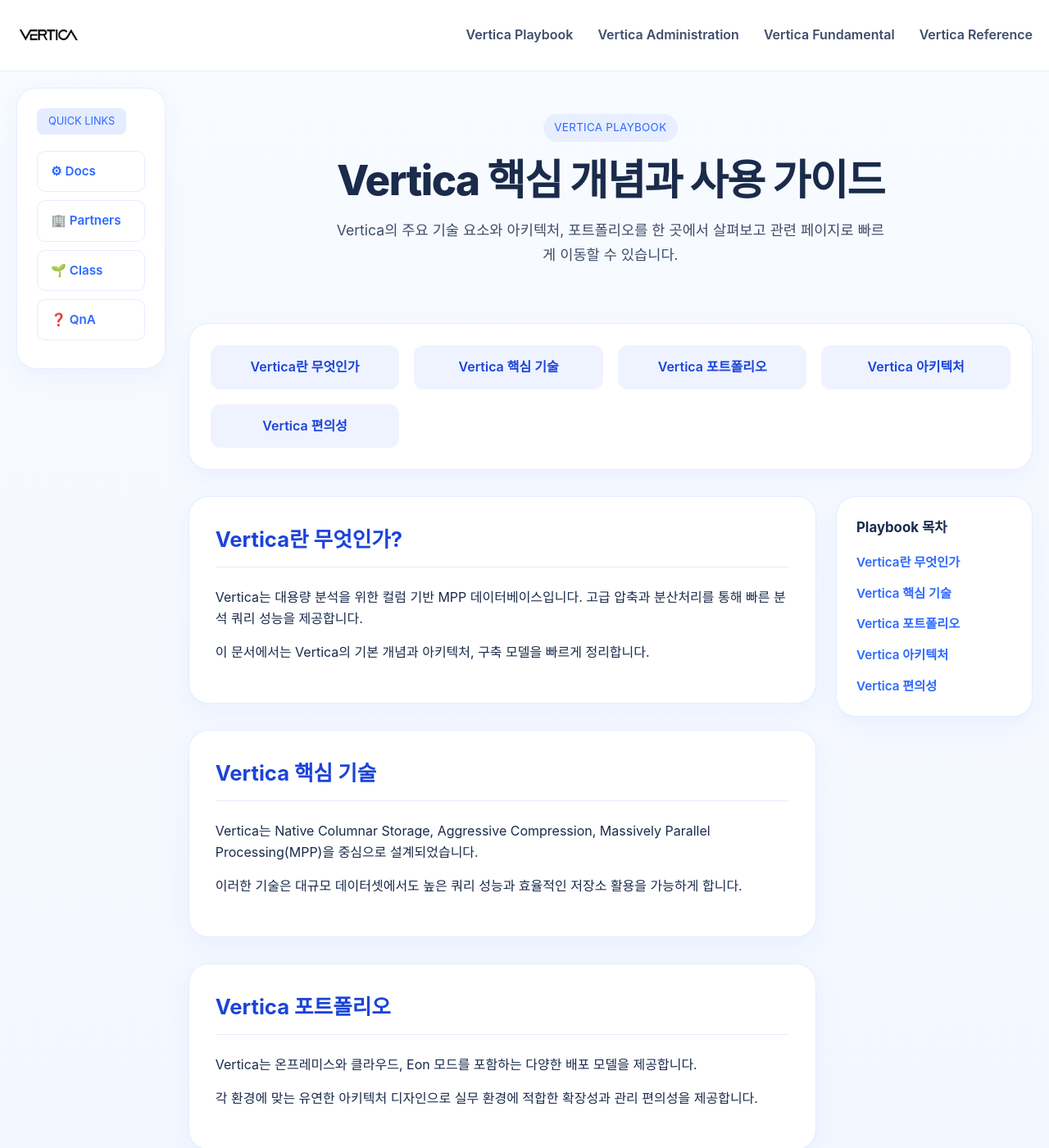
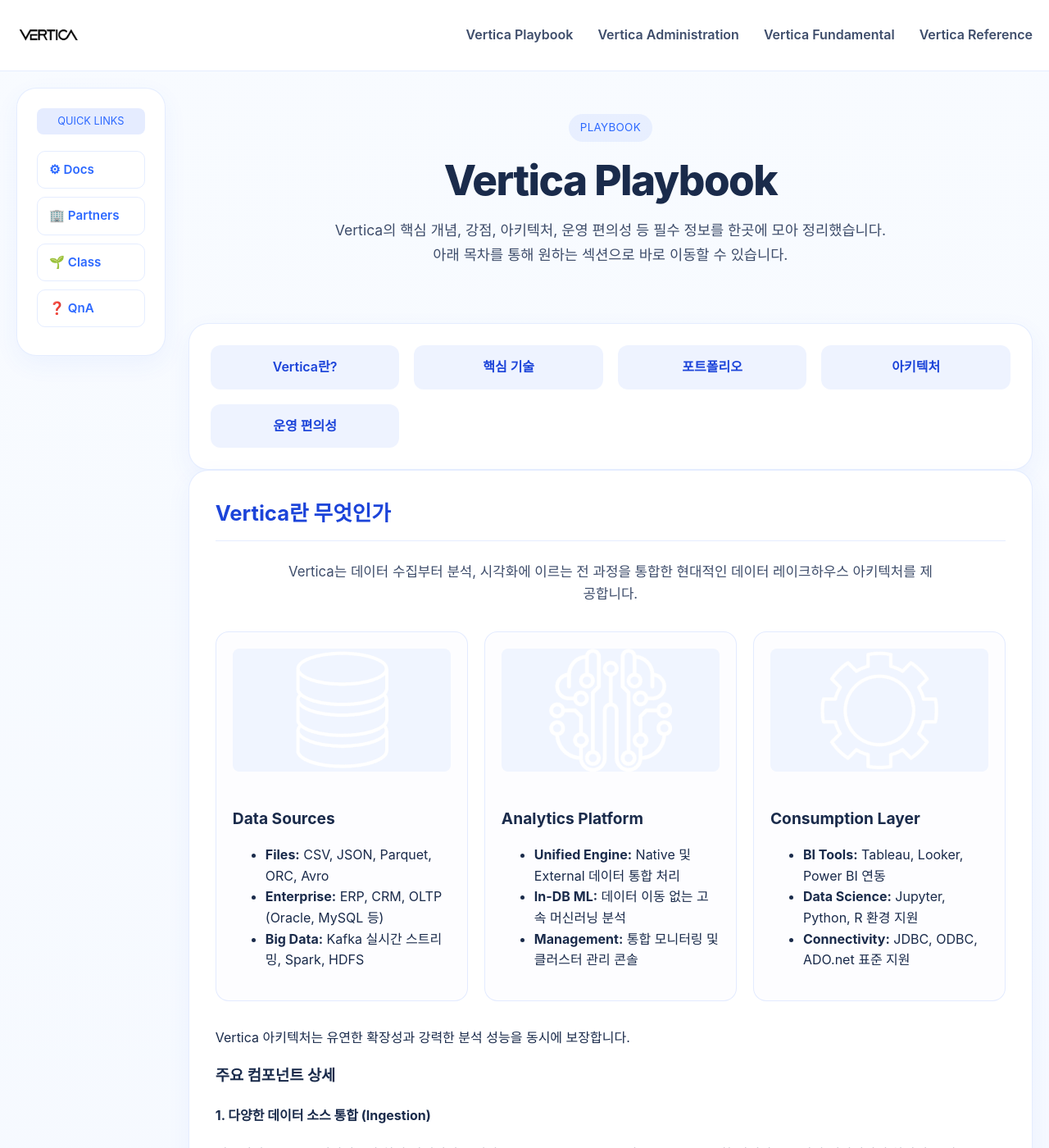
Before and after one commit to JIN0326/vertica_blog, a Jekyll site: the page built from 01playbook.md, in a window 1280 px wide and 1400 px high. Shown: the whole window at 82% size. Built offline with Jekyll 4.4.1, drawn with Linux system fonts in a browser that asks for light colours; some of the changed text lies outside the part shown.

Commit message:
Update blog content and styling

```diff
--- a/01_1whatisvertica.md
+++ /dev/null
@@ -1,66 +0,0 @@
----
-title: Vertica Architecture & Ecosystem
-layout: default
----
-
-# Vertica란 무엇인가
-<div class="slide-banner">
-  <div class="slide-banner__intro">
-    <p>Vertica는 데이터 수집부터 분석, 시각화에 이르는 전 과정을 통합한 현대적인 데이터 레이크하우스 아키텍처를 제공합니다.</p>
-  </div>
-
-  <div class="slide-panels">
-    <article class="slide-panel">
-    <img src="{{ '/assets/images/WhatisVertica_1.png' | relative_url }}" alt="What is Vertica slide 1" />
-      <h3>Data Sources</h3>
-      <ul>
-        <li><b>Files:</b> CSV, JSON, Parquet, ORC, Avro</li>
-        <li><b>Enterprise:</b> ERP, CRM, OLTP (Oracle, MySQL 등)</li>
-        <li><b>Big Data:</b> Kafka 실시간 스트리밍, Spark, HDFS</li>
-      </ul>
-    </article>
-
-    <article class="slide-panel">
-    <img src="{{ '/assets/images/WhatisVertica_2.png' | relative_url }}" alt="What is Vertica slide 2" />
-      <h3>Analytics Platform</h3>
-      <ul>
-        <li><b>Unified Engine:</b> Native 및 External 데이터 통합 처리</li>
-        <li><b>In-DB ML:</b> 데이터 이동 없는 고속 머신러닝 분석</li>
-        <li><b>Management:</b> 통합 모니터링 및 클러스터 관리 콘솔</li>
-      </ul>
-    </article>
-
-    <article class="slide-panel">
-    <img src="{{ '/assets/images/WhatisVertica_3.png' | relative_url }}" alt="What is Vertica slide 3" />
-      <h3>Consumption Layer</h3>
-      <ul>
-        <li><b>BI Tools:</b> Tableau, Looker, Power BI 연동</li>
-        <li><b>Data Science:</b> Jupyter, Python, R 환경 지원</li>
-        <li><b>Connectivity:</b> JDBC, ODBC, ADO.net 표준 지원</li>
-      </ul>
-    </article>
-  </div>
-</div>
-
-Vertica 아키텍처는 유연한 확장성과 강력한 분석 성능을 동시에 보장합니다.
-
-## 주요 컴포넌트 상세
-
-### 1. 다양한 데이터 소스 통합 (Ingestion)
-전통적인 RDBMS 데이터부터 최신 빅데이터 포맷인 Parquet, ORC는 물론이고, Kafka를 통한 실시간 스트리밍 데이터까지 하나의 플랫폼으로 수집하고 분석할 수 있습니다.
-
-### 2. 하이브리드 스토리지 엔진 (Core)
-- **Native Storage:** 최적의 압축률과 성능을 보장하는 자체 컬럼형 저장소
-- **External Data:** S3, HDFS 등 외부에 있는 데이터를 복제 없이 즉시 쿼리
-- **Management Console:** 직관적인 GUI를 통한 클러스터 성능 최적화
-
-### 3. 사용자 중심의 데이터 활용 (Output)
-- 현업 사용자들을 위한 **BI 도구(Tableau, Power BI 등)**와의 완벽한 호환성
-- 데이터 과학자를 위한 **Python/R 및 In-DB ML** 라이브러리 제공
-- 개발자를 위한 다양한 표준 인터페이스 및 커넥터 지원
-
-## 아키텍처의 강점
-
-- **환경의 제약 없음:** 온프레미스, 퍼블릭 클라우드, 쿠버네티스 어디서든 동일한 아키텍처 유지
-- **데이터 격리(Isolation):** 워크로드 분리를 통해 분석과 적재 업무 간의 간섭 최소화
-- **무한 확장성:** 데이터 양이 늘어나도 노드 추가만으로 선형적인 성능 향상 증명
--- a/01_2technology.md
+++ /dev/null
@@ -1,44 +0,0 @@
----
-title: Vertica 핵심 기술
-layout: default
----
-
-# Vertica 핵심 기술
-<figure class="image-gallery">
-  <img src="{{ '/assets/images/Vertica5tech_1.png' | relative_url }}" alt="Vertica 5 tech slide 1" />
-  <img src="{{ '/assets/images/Vertica5tech_2.png' | relative_url }}" alt="Vertica 5 tech slide 2" />
-  <img src="{{ '/assets/images/Vertica5tech_3.png' | relative_url }}" alt="Vertica 5 tech slide 3" />
-  <img src="{{ '/assets/images/Vertica5tech_4.png' | relative_url }}" alt="Vertica 5 tech slide 4" />
-  <img src="{{ '/assets/images/Vertica5tech_5.png' | relative_url }}" alt="Vertica 5 tech slide 5" />
-  <figcaption>Vertica의 5대 기술 요소를 시각적으로 확인할 수 있는 슬라이드 이미지들입니다.</figcaption>
-</figure>
-
-Vertica는 다음 5가지 기술 요소를 중심으로 고성능 분석을 지원합니다.
-
-## 1. Native Columnar Storage
-
-- 필요한 컬럼만 읽어오는 설계로 I/O를 크게 감소
-- 컬럼 단위 저장과 처리를 위한 최적화
-- 쿼리 성능과 저장 효율을 동시에 확보
-
-## 2. Compression / Encoding
-
-- 컬럼 단위 저장으로 높은 압축률 달성
-- 12가지 인코딩 및 압축 알고리즘 지원
-- 75% 이상의 스토리지 절감 효과
-
-## 3. MPP Scale-out
-
-- 순수 MPP 구조로 노드 간 종속성 제거
-- Exabyte 수준 확장성 제공
-- 노드 장애 시에도 분산 쿼리 수행이 가능
-
-## 4. Distributed Query
-
-- 여러 노드에 분산된 데이터를 효율적으로 처리
-- 최적화된 쿼리 계획으로 대형 분석 워크로드 지원
-
-## 5. Projections
-
-- 쿼리 성능을 가속화하는 물리계층 인덱스 개념
-- 필요한 컬럼/행만 빠르게 조회 가능
--- a/01_3portfolio.md
+++ /dev/null
@@ -1,28 +0,0 @@
----
-title: Vertica 포트폴리오
-layout: default
----
-
-# Vertica 포트폴리오
-Vertica 제품군은 다양한 환경과 요구에 맞춰 구성됩니다.
-
-## Vertica Enterprise On-Premise
-
-- 컬럼 처리 및 고급 압축 기법 지원
-- 최대 성능과 확장성 제공
-- Machine Learning, Pattern Matching, Flex Tables 등 고급 기능 포함
-- 경쟁 기술: Oracle Exadata, Teradata, Greenplum
-
-## Vertica Enterprise in the Clouds
-
-- AWS, Azure, Google, VMware 지원
-- 클라우드 기반으로 빠른 전개 가능
-- 유연한 클라우드 사용 옵션 제공
-- 경쟁 기술: Redshift, MEMSQL, Snowflake
-
-## Vertica Eon in the Clouds & On-Premise
-
-- 컴퓨팅 노드와 스토리지 분리 구조
-- Object Storage 기반 무한 확장성
-- Workload에 따른 유연한 증설 및 Multi-Cluster 구성
-- 경쟁 기술: 없음
--- a/01_4architecture.md
+++ /dev/null
@@ -1,37 +0,0 @@
----
-title: Vertica 아키텍처 장점
-layout: default
----
-
-# Vertica 아키텍처
-Vertica는 단순하고 효율적인 아키텍처로 대규모 데이터 분석을 지원합니다.
-
-## Pure-MPP 구조
-
-- 별도의 마스터 노드 없이 모든 노드가 동일한 역할 수행
-- 비용 효율적인 구성 및 빠른 클러스터 구축
-- 단순하고 빠른 확장과 운영
-
-## Native Columnar
-
-- 필요한 컬럼만 읽어 I/O 최소화
-- 컬럼 기반 저장과 쿼리 옵티마이저 최적화
-- 적은 하드웨어로 더 높은 성능 제공
-
-## 압축 및 인코딩
-
-- 컬럼 단위 저장으로 높은 압축률
-- 데이터 타입별 최적화된 인코딩
-- 스토리지 사용량과 I/O 비용 절감
-
-## 데이터 이중화와 무중단 서비스
-
-- RAID와 유사한 데이터 이중화로 장애 복원력 강화
-- 노드 추가/제거 시에도 서비스 무중단
-- 장애 발생 시 자동 데이터 동기화 지원
-
-## Scale-out
-
-- 노드 증설로 성능 확장
-- 온라인 데이터 재분배로 다운타임 최소화
-- 라이선스 재사용 가능
--- a/01playbook.md
+++ b/01playbook.md
@@ -4,63 +4,196 @@
 ---
 
 <div class="page-hero">
-  <span class="chip">Vertica Playbook</span>
-  <h1>Vertica 핵심 개념과 사용 가이드</h1>
-  <p>Vertica의 주요 기술 요소와 아키텍처, 포트폴리오를 한 곳에서 살펴보고 관련 페이지로 빠르게 이동할 수 있습니다.</p>
+  <span class="chip">Playbook</span>
+  <h1>Vertica Playbook</h1>
+  <p>Vertica의 핵심 개념, 강점, 아키텍처, 운영 편의성 등 필수 정보를 한곳에 모아 정리했습니다. 아래 목차를 통해 원하는 섹션으로 바로 이동할 수 있습니다.</p>
 </div>
 
-<section class="button-grid-section">
+<div class="button-grid-section">
   <div class="button-grid">
-    <a class="button secondary" href="{{ '/01_1whatisvertica' | relative_url }}">Vertica란 무엇인가</a>
-    <a class="button secondary" href="{{ '/01_2technology' | relative_url }}">Vertica 핵심 기술</a>
-    <a class="button secondary" href="{{ '/01_3portfolio' | relative_url }}">Vertica 포트폴리오</a>
-    <a class="button secondary" href="{{ '/01_4architecture' | relative_url }}">Vertica 아키텍처</a>
-    <a class="button secondary" href="{{ '/01_5operation' | relative_url }}">Vertica 편의성</a>
+    <a href="#what-is-vertica" class="button secondary">Vertica란?</a>
+    <a href="#technology" class="button secondary">핵심 기술</a>
+    <a href="#portfolio" class="button secondary">포트폴리오</a>
+    <a href="#architecture" class="button secondary">아키텍처</a>
+    <a href="#operation" class="button secondary">운영 편의성</a>
   </div>
-</section>
+</div>
 
-<div class="page-layout">
-  <div>
-    <article id="what-is-vertica" class="content-section">
-      <h2>Vertica란 무엇인가?</h2>
-      <p>Vertica는 대용량 분석을 위한 컬럼 기반 MPP 데이터베이스입니다. 고급 압축과 분산처리를 통해 빠른 분석 쿼리 성능을 제공합니다.</p>
-      <p>이 문서에서는 Vertica의 기본 개념과 아키텍처, 구축 모델을 빠르게 정리합니다.</p>
+<div class="content-section" markdown="1">
+
+<div id="what-is-vertica" style="scroll-margin-top: 100px;"></div>
+
+## Vertica란 무엇인가
+<div class="slide-banner">
+  <div class="slide-banner__intro">
+    <p>Vertica는 데이터 수집부터 분석, 시각화에 이르는 전 과정을 통합한 현대적인 데이터 레이크하우스 아키텍처를 제공합니다.</p>
+  </div>
+
+  <div class="slide-panels">
+    <article class="slide-panel">
+    <img src="{{ '/assets/images/WhatisVertica_1.png' | relative_url }}" alt="What is Vertica slide 1" />
+      <h3>Data Sources</h3>
+      <ul>
+        <li><b>Files:</b> CSV, JSON, Parquet, ORC, Avro</li>
+        <li><b>Enterprise:</b> ERP, CRM, OLTP (Oracle, MySQL 등)</li>
+        <li><b>Big Data:</b> Kafka 실시간 스트리밍, Spark, HDFS</li>
+      </ul>
     </article>
 
-    <article id="technology" class="content-section">
-      <h2>Vertica 핵심 기술</h2>
-      <p>Vertica는 Native Columnar Storage, Aggressive Compression, Massively Parallel Processing(MPP)을 중심으로 설계되었습니다.</p>
-      <p>이러한 기술은 대규모 데이터셋에서도 높은 쿼리 성능과 효율적인 저장소 활용을 가능하게 합니다.</p>
+    <article class="slide-panel">
+    <img src="{{ '/assets/images/WhatisVertica_2.png' | relative_url }}" alt="What is Vertica slide 2" />
+      <h3>Analytics Platform</h3>
+      <ul>
+        <li><b>Unified Engine:</b> Native 및 External 데이터 통합 처리</li>
+        <li><b>In-DB ML:</b> 데이터 이동 없는 고속 머신러닝 분석</li>
+        <li><b>Management:</b> 통합 모니터링 및 클러스터 관리 콘솔</li>
+      </ul>
     </article>
 
-    <article id="portfolio" class="content-section">
-      <h2>Vertica 포트폴리오</h2>
-      <p>Vertica는 온프레미스와 클라우드, Eon 모드를 포함하는 다양한 배포 모델을 제공합니다.</p>
-      <p>각 환경에 맞는 유연한 아키텍처 디자인으로 실무 환경에 적합한 확장성과 관리 편의성을 제공합니다.</p>
-    </article>
-
-    <article id="architecture" class="content-section">
-      <h2>Vertica 아키텍처</h2>
-      <p>Vertica는 Enterprise 모드와 Eon 모드로 나뉘며, 각각 계산과 저장소의 결합 또는 분리를 통해 성능과 확장성을 다르게 설계합니다.</p>
-      <p>클러스터 노드 구성과 Storage 구조, 네트워크 요구 사항을 함께 이해하는 것이 중요합니다.</p>
-    </article>
-
-    <article id="operation" class="content-section">
-      <h2>Vertica 편의성</h2>
-      <p> 운영 안정성과 개발 편의성을 모두 고려한 플랫폼의 특징을 알아봅니다. </p>
+    <article class="slide-panel">
+    <img src="{{ '/assets/images/WhatisVertica_3.png' | relative_url }}" alt="What is Vertica slide 3" />
+      <h3>Consumption Layer</h3>
+      <ul>
+        <li><b>BI Tools:</b> Tableau, Looker, Power BI 연동</li>
+        <li><b>Data Science:</b> Jupyter, Python, R 환경 지원</li>
+        <li><b>Connectivity:</b> JDBC, ODBC, ADO.net 표준 지원</li>
+      </ul>
     </article>
   </div>
+</div>
 
-  <aside class="page-sidebar">
-    <div class="sidebar-panel">
-      <h3>Playbook 목차</h3>
-      <ul>
-        <li><a href="#what-is-vertica">Vertica란 무엇인가</a></li>
-        <li><a href="#technology">Vertica 핵심 기술</a></li>
-        <li><a href="#portfolio">Vertica 포트폴리오</a></li>
-        <li><a href="#architecture">Vertica 아키텍처</a></li>
-        <li><a href="#operation">Vertica 편의성</a></li>
-      </ul>
-    </div>
-  </aside>
+Vertica 아키텍처는 유연한 확장성과 강력한 분석 성능을 동시에 보장합니다.
+
+### 주요 컴포넌트 상세
+
+#### 1. 다양한 데이터 소스 통합 (Ingestion)
+전통적인 RDBMS 데이터부터 최신 빅데이터 포맷인 Parquet, ORC는 물론이고, Kafka를 통한 실시간 스트리밍 데이터까지 하나의 플랫폼으로 수집하고 분석할 수 있습니다.
+
+#### 2. 하이브리드 스토리지 엔진 (Core)
+- **Native Storage:** 최적의 압축률과 성능을 보장하는 자체 컬럼형 저장소
+- **External Data:** S3, HDFS 등 외부에 있는 데이터를 복제 없이 즉시 쿼리
+- **Management Console:** 직관적인 GUI를 통한 클러스터 성능 최적화
+
+#### 3. 사용자 중심의 데이터 활용 (Output)
+- 현업 사용자들을 위한 **BI 도구(Tableau, Power BI 등)**와의 완벽한 호환성
+- 데이터 과학자를 위한 **Python/R 및 In-DB ML** 라이브러리 제공
+- 개발자를 위한 다양한 표준 인터페이스 및 커넥터 지원
+
+### 아키텍처의 강점
+
+- **환경의 제약 없음:** 온프레미스, 퍼블릭 클라우드, 쿠버네티스 어디서든 동일한 아키텍처 유지
+- **데이터 격리(Isolation):** 워크로드 분리를 통해 분석과 적재 업무 간의 간섭 최소화
+- **무한 확장성:** 데이터 양이 늘어나도 노드 추가만으로 선형적인 성능 향상 증명
+
+<hr style="margin: 3rem 0;">
+<div id="technology" style="scroll-margin-top: 100px;"></div>
+
+## Vertica 핵심 기술
+<figure class="image-gallery" style="margin-top: 1.5rem;">
+  <img src="{{ '/assets/images/Vertica5tech_1.png' | relative_url }}" alt="Vertica 5 tech slide 1" />
+  <img src="{{ '/assets/images/Vertica5tech_2.png' | relative_url }}" alt="Vertica 5 tech slide 2" />
+  <img src="{{ '/assets/images/Vertica5tech_3.png' | relative_url }}" alt="Vertica 5 tech slide 3" />
+  <img src="{{ '/assets/images/Vertica5tech_4.png' | relative_url }}" alt="Vertica 5 tech slide 4" />
+  <img src="{{ '/assets/images/Vertica5tech_5.png' | relative_url }}" alt="Vertica 5 tech slide 5" />
+  <figcaption>Vertica의 5대 기술 요소를 시각적으로 확인할 수 있는 슬라이드 이미지들입니다.</figcaption>
+</figure>
+
+Vertica는 다음 5가지 기술 요소를 중심으로 고성능 분석을 지원합니다.
+
+### 1. Native Columnar Storage
+- 필요한 컬럼만 읽어오는 설계로 I/O를 크게 감소
+- 컬럼 단위 저장과 처리를 위한 최적화
+- 쿼리 성능과 저장 효율을 동시에 확보
+
+### 2. Compression / Encoding
+- 컬럼 단위 저장으로 높은 압축률 달성
+- 12가지 인코딩 및 압축 알고리즘 지원
+- 75% 이상의 스토리지 절감 효과
+
+### 3. MPP Scale-out
+- 순수 MPP 구조로 노드 간 종속성 제거
+- Exabyte 수준 확장성 제공
+- 노드 장애 시에도 분산 쿼리 수행이 가능
+
+### 4. Distributed Query
+- 여러 노드에 분산된 데이터를 효율적으로 처리
+- 최적화된 쿼리 계획으로 대형 분석 워크로드 지원
+
+### 5. Projections
+- 쿼리 성능을 가속화하는 물리계층 인덱스 개념
+- 필요한 컬럼/행만 빠르게 조회 가능
+
+<hr style="margin: 3rem 0;">
+<div id="portfolio" style="scroll-margin-top: 100px;"></div>
+
+## Vertica 포트폴리오
+Vertica 제품군은 다양한 환경과 요구에 맞춰 구성됩니다.
+
+### Vertica Enterprise On-Premise
+- 컬럼 처리 및 고급 압축 기법 지원
+- 최대 성능과 확장성 제공
+- Machine Learning, Pattern Matching, Flex Tables 등 고급 기능 포함
+- 경쟁 기술: Oracle Exadata, Teradata, Greenplum
+
+### Vertica Enterprise in the Clouds
+- AWS, Azure, Google, VMware 지원
+- 클라우드 기반으로 빠른 전개 가능
+- 유연한 클라우드 사용 옵션 제공
+- 경쟁 기술: Redshift, MEMSQL, Snowflake
+
+### Vertica Eon in the Clouds & On-Premise
+- 컴퓨팅 노드와 스토리지 분리 구조
+- Object Storage 기반 무한 확장성
+- Workload에 따른 유연한 증설 및 Multi-Cluster 구성
+- 경쟁 기술: 없음
+
+<hr style="margin: 3rem 0;">
+<div id="architecture" style="scroll-margin-top: 100px;"></div>
+
+## Vertica 아키텍처
+Vertica는 단순하고 효율적인 아키텍처로 대규모 데이터 분석을 지원합니다.
+
+### Pure-MPP 구조
+- 별도의 마스터 노드 없이 모든 노드가 동일한 역할 수행
+- 비용 효율적인 구성 및 빠른 클러스터 구축
+- 단순하고 빠른 확장과 운영
+
+### Native Columnar
+- 필요한 컬럼만 읽어 I/O 최소화
+- 컬럼 기반 저장과 쿼리 옵티마이저 최적화
+- 적은 하드웨어로 더 높은 성능 제공
+
+### 압축 및 인코딩
+- 컬럼 단위 저장으로 높은 압축률
+- 데이터 타입별 최적화된 인코딩
+- 스토리지 사용량과 I/O 비용 절감
+
+### 데이터 이중화와 무중단 서비스
+- RAID와 유사한 데이터 이중화로 장애 복원력 강화
+- 노드 추가/제거 시에도 서비스 무중단
+- 장애 발생 시 자동 데이터 동기화 지원
+
+### Scale-out
+- 노드 증설로 성능 확장
+- 온라인 데이터 재분배로 다운타임 최소화
+- 라이선스 재사용 가능
+
+<hr style="margin: 3rem 0;">
+<div id="operation" style="scroll-margin-top: 100px;"></div>
+
+## 운영과 개발 편의성
+Vertica는 운영 안정성과 개발 편의성을 모두 고려한 플랫폼입니다.
+
+### 운영 편의성
+- 무중단 서비스 지원
+- 장애 복구와 데이터 이중화 기능
+- 빠른 백업/복구 아키텍처
+- 로컬 스토리지, Object Storage, NFS, DR 클러스터 등 다양한 백업 대상 지원
+
+### 개발 편의성
+- SQL 기반 분석 및 ML 워크플로우 지원
+- 복잡한 데이터 타입과 대용량 데이터 처리 지원
+- 다양한 데이터 소스를 쉽게 통합
+- 클라우드와 온프레미스 환경 간 유연한 전환
+
 </div>
--- a/assets/css/style.css
+++ b/assets/css/style.css
@@ -155,12 +155,13 @@
 
 .sidebar-link {
   display: block;
-  padding: 12px 16px;
+  padding: 10px 14px;
   background: transparent;
   color: var(--sub);
   border-radius: 10px;
   text-decoration: none;
   font-weight: 500;
+  font-size: 0.9rem;
   border: 1px solid var(--border-color);
   margin-bottom: 10px;
   transition: all 0.2s ease;
@@ -196,6 +197,12 @@
   font-weight: 1200px;
   text-transform: uppercase;
   margin-bottom: 20px;
+}
+
+/* 왼쪽 사이드바의 Quick Links 타이틀 중앙 정렬 */
+.layout-inner > .page-sidebar .eyebrow {
+  display: block;
+  text-align: center;
 }
 
 h1 {
@@ -534,6 +541,47 @@
   }
 }
 
+/* 6.7 Slide Banner (What is Vertica) */
+.slide-banner {
+  margin-bottom: 2rem;
+}
+
+.slide-banner__intro p {
+  font-size: 1.05rem;
+  color: var(--sub);
+  text-align: center;
+  max-width: 800px;
+  margin: 0 auto 2rem;
+}
+
+.slide-panels {
+  display: grid;
+  grid-template-columns: repeat(auto-fit, minmax(280px, 1fr));
+  gap: 20px;
+}
+
+.slide-panel {
+  background: #fdfdff;
+  border: 1px solid var(--border-color);
+  border-radius: 16px;
+  padding: 20px;
+  text-align: left;
+}
+
+.slide-panel img {
+  width: 100%;
+  border-radius: 8px;
+  margin-bottom: 1rem;
+  aspect-ratio: 16/9;
+  object-fit: contain;
+  background: #f0f5ff;
+}
+
+.slide-panel h3 {
+  font-size: 1.2rem;
+  margin-bottom: 0.75rem;
+}
+
 /* ==========================================================================
    7. Footer
    ========================================================================== */
```
Also changed, not shown: 01_5operation.md (deleted, +0 -21 lines), _includes/administration_sidebar.html (deleted, +0 -23 lines).
